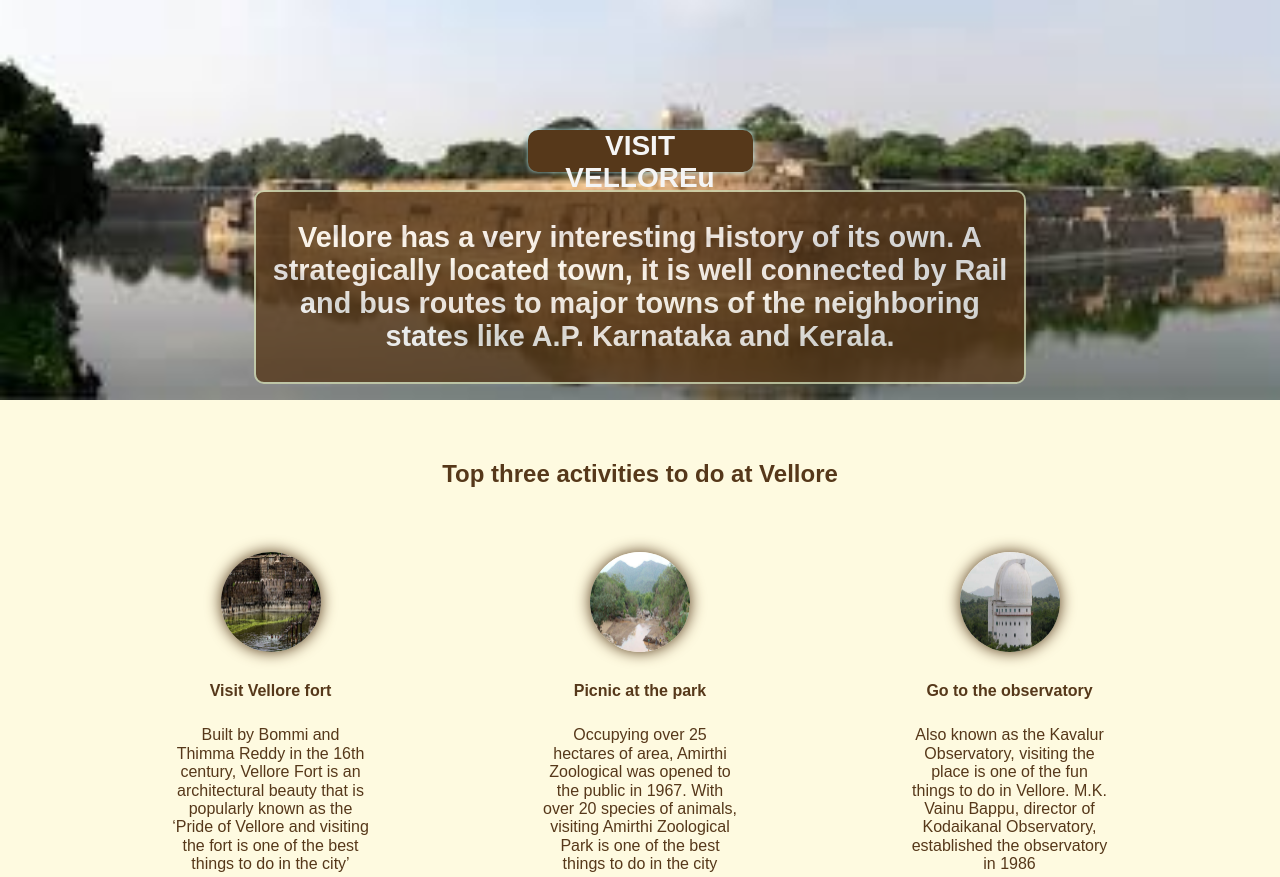
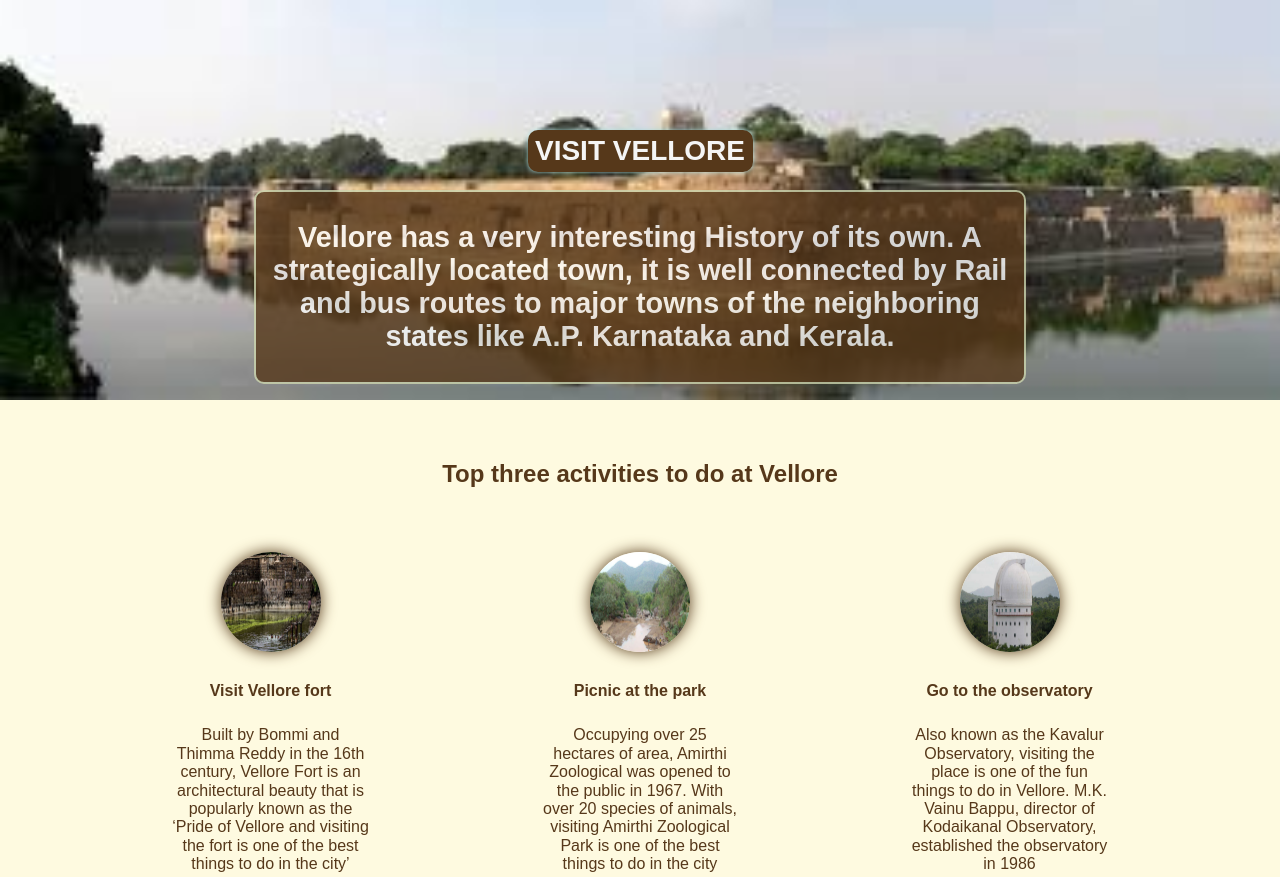
Before and after one commit to mohammednoorul/hometown-site, a website built with Vite: page index.html in a window 1280 px wide. Shown: the top 877 px of the page. Built offline with nearby package versions, Linux system fonts and the light colour scheme.

Commit message:
Update index.html

```diff
--- a/index.html
+++ b/index.html
@@ -7,7 +7,7 @@
         <div class="hero-image">
 
             <div class="hero-title-div">
-                <p class=" hero-title"> <a href="https://traveltriangle.com/blog/things-to-do-in-vellore/"> VISIT VELLOREu </a>  </p>
+                <p class=" hero-title"> <a href="https://traveltriangle.com/blog/things-to-do-in-vellore/"> VISIT VELLORE </a>  </p>
             </div>
 
             <div class="hero-details-div  hero-details">
```
